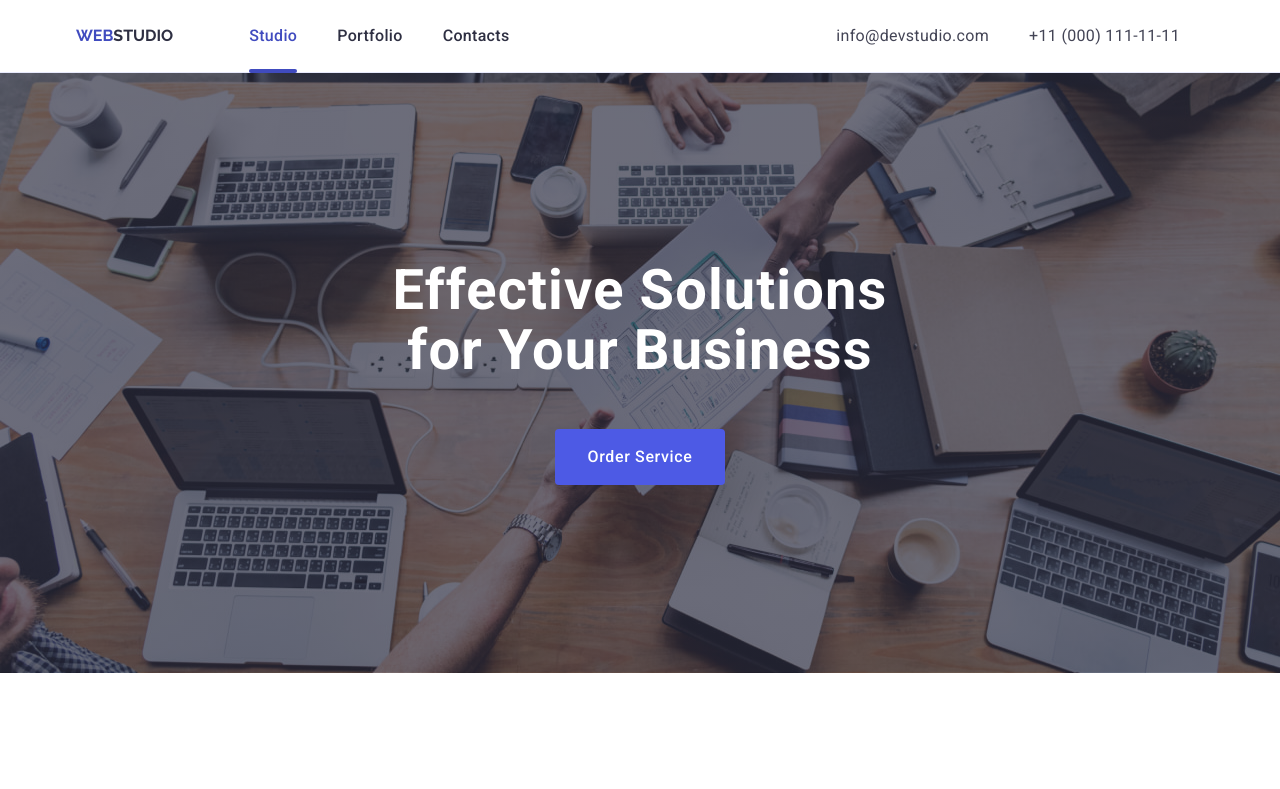
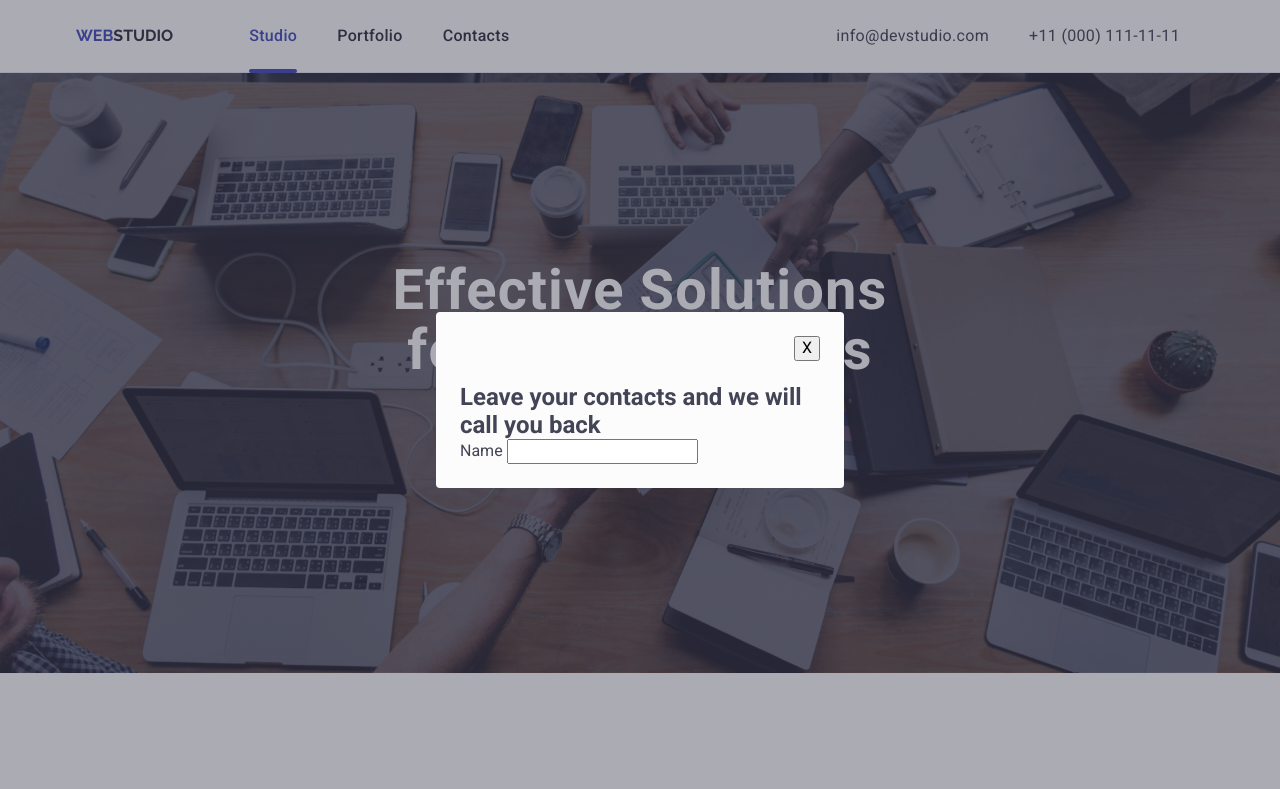
Before and after one commit to Solomiia28/goit-markup-hw-05, a plain HTML site: page index.html in a window 1280 px wide. Shown: the top 789 px of the page. Drawn offline with nearby package versions, Linux system fonts and the light colour scheme.

Commit message:
correct is-hidden on .is-open

```diff
--- a/css/styles.css
+++ b/css/styles.css
@@ -511,7 +511,7 @@ img{
     justify-content: center;
     transition: ;
 }
-.is-hidden{
+.is-open{
     opacity: 1;
     visibility: visible;
     pointer-events: auto;
@@ -528,7 +528,7 @@ img{
     padding-bottom: 24px;
     transform: scale(1);
 }
-.backdrop.is-hidden .modal{
+.backdrop.is-open.modal{
     transform: scale(0);
 
 }
--- a/index.html
+++ b/index.html
@@ -322,7 +322,7 @@
                 </div>
 
         </footer>
-        <div class="backdrop" data-modal>
+        <div class="backdrop is-open" data-modal>
             <div class="modal">
                 <button class="modal-close"type="button" data-modal-close>X</button>
                 <h2>Leave your contacts and we will call you back</h2>
```
